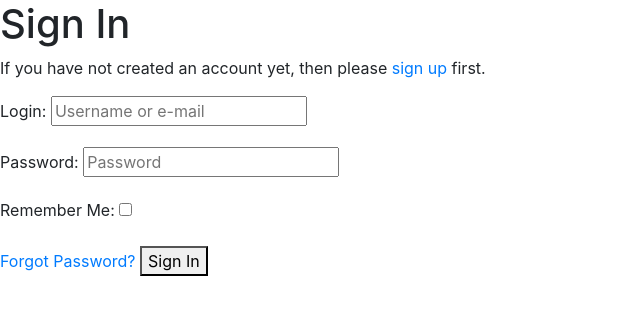
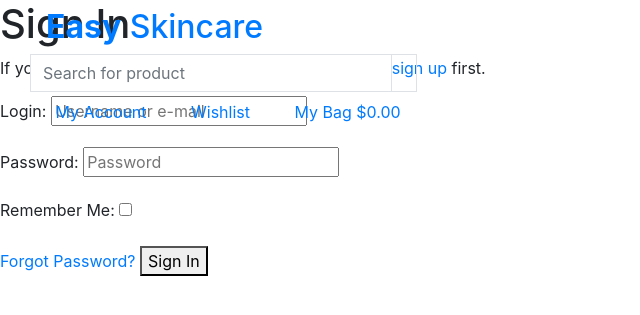
Before and after one commit to MaggieDaisy/Easy_Skincare, a Django app: page /accounts/login/ in a window 1280 px wide. Shown: the top 315 px of the page, without its empty margins (0-640 px from the left). Run offline with Django 3.2, Linux system fonts and the light colour scheme; some libraries are stand-ins or nearby versions.

Commit message:
Add main page header, create brand name, serach bar, account, bag, wishlist links

```diff
--- a/home/templates/home/index.html
+++ b/home/templates/home/index.html
@@ -16,7 +16,7 @@
             <h1 class="display-4 logo-font text-black">All you need to take a good care of your skin</h1>
             <div class="my-5">
                 <h4>
-                    <a href="{% url 'products' %}" class="shop-now-button btn btn-lg rounded-0 text-uppercase py-3">Shop
+                    <a href="" class="shop-now-button btn btn-lg rounded-0 text-uppercase py-3">Shop
                         Here</a>
                 </h4>
             </div>
--- a/templates/base.html
+++ b/templates/base.html
@@ -42,7 +42,80 @@
 </head>
 
 <body>
-    <header class="container-fluid fixed-top"></header>
+    <!-- Main header devided on sections - code snippet from Bootstrap and Boutique Ado by CI -->
+    <header class="container-fluid fixed-top">
+        <!--Brand name with logo and home link -->
+        <div class="col-12 col-lg-4 my-auto py-1 py-lg-0 text-center text-lg-left">
+            <a href="{% url 'home' %}" class="nav-link main-logo-link">
+                <h2 class="logo-font text-black my-0"><i class="fas fa-gem"></i><strong>Easy</strong> Skincare</h2>
+            </a>
+        </div>
+        <!-- Search bar for products-->
+        <div class="col-12 col-lg-4 my-auto py-1 py-lg-0">
+            <form method="GET" action="">
+                <div class="input-group w-100">
+                    <input class="form-control border border-black rounded-0" type="text" name="q"
+                        placeholder="Search for product">
+                    <div class="input-group-append">
+                        <button class="form-control btn btn-black border border-black rounded-0" type="submit">
+                            <span class="icon">
+                                <i class="fas fa-search"></i>
+                            </span>
+                        </button>
+                    </div>
+                </div>
+            </form>
+        </div>
+        <!-- Account, wishlist, shopping bag links -->
+        <div class="col-12 col-lg-4 my-auto py-1 py-lg-0">
+            <ul class="list-inline list-unstyled text-center text-lg-right my-0">
+                <li class="list-inline-item dropdown">
+                    <a class="text-black nav-link" href="#" id="user-options" data-toggle="dropdown"
+                        aria-haspopup="true" aria-expanded="false">
+                        <div class="text-center">
+                            <div><i class="fas fa-user fa-lg"></i></div>
+                            <p class="my-0">My Account</p>
+                        </div>
+                    </a>
+                    <div class="dropdown-menu border-0" aria-labelledby="user-options">
+                        {% if request.user.is_authenticated %}
+                        {% if request.user.is_superuser %}
+                        <a href="" class="dropdown-item">Product Management</a>
+                        {% endif %}
+                        <a href="" class="dropdown-item">My Profile</a>
+                        <a href="{% url 'account_logout' %}" class="dropdown-item">Logout</a>
+                        {% else %}
+                        <a href="{% url 'account_signup' %}" class="dropdown-item">Register</a>
+                        <a href="{% url 'account_login' %}" class="dropdown-item">Login</a>
+                        {% endif %}
+                    </div>
+                </li>
+                <li class="list-inline-item">
+                    <a class="nav-link" href="">
+                        <div class="text-center">
+                            <div><i class="fas fa-heart fa-lg"></i></div>
+                            <p class="my-0">Wishlist</p>
+                        </div>
+                    </a>
+                </li>
+                <li class="list-inline-item">
+                    <a class="{% if grand_total %}text-info font-weight-bold{% else %}text-black{% endif %} nav-link"
+                        href="">
+                        <div class="text-center">
+                            <div><i class="fas fa-shopping-bag fa-lg"></i></div>
+                            <p class="my-0">My Bag
+                                {% if grand_total %}
+                                ${{ grand_total|floatformat:2 }}
+                                {% else %}
+                                $0.00
+                                {% endif %}
+                            </p>
+                        </div>
+                    </a>
+                </li>
+            </ul>
+        </div>
+    </header>
 
     {% if messages %}
     <div class="message-container"></div>
```
